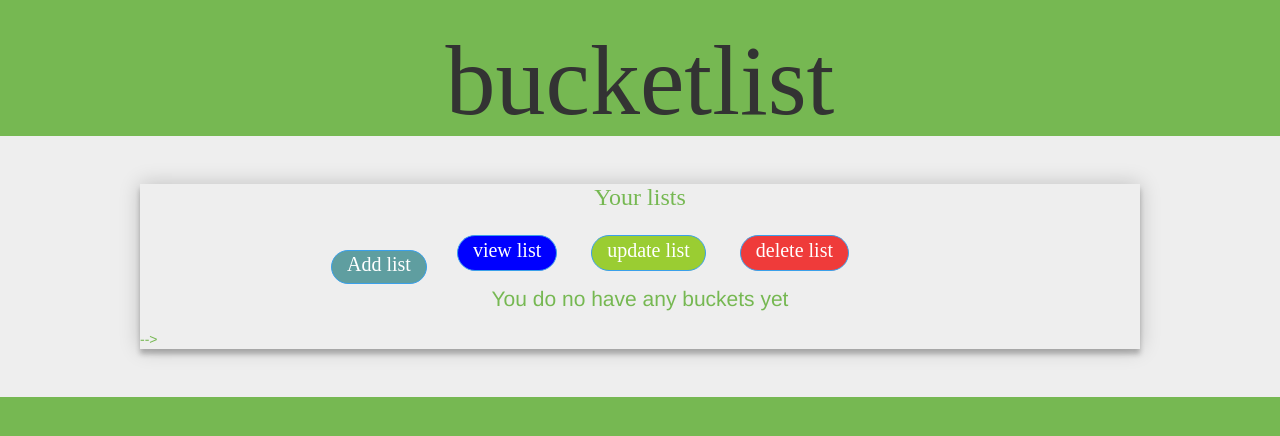
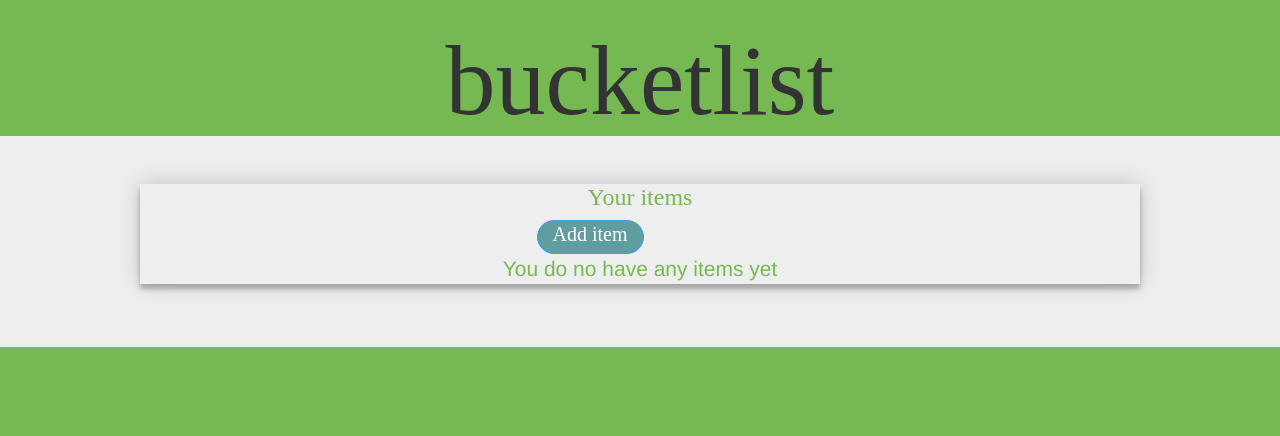
Before and after one commit to Thegaijin/Thebucketlist, a Flask app: template app/templates/items.html in a window 1280 px wide. Shown: the top 436 px of the page. Run offline with Flask 2, Linux system fonts and the light colour scheme; the template is opened without the code that fills it, so the values that code supplies are empty; some libraries are stand-ins or nearby versions; some web fonts are replaced.

Commit message:
Adding all changes before switching to master branch

```diff
--- a/app/models/users.py
+++ b/app/models/users.py
@@ -102,7 +102,9 @@ class User(object):
 
         for key in self.user_bucketlists:
             if key == list_name:
-                self.user_bucketlists[list_name].display_items()
+                items_in_list = self.user_bucketlists[list_name].display_items(
+                )
+                return items_in_list
             else:
                 return "The list {} does not exist".format(list_name)
 
--- a/app/templates/items.html
+++ b/app/templates/items.html
@@ -4,13 +4,13 @@
 
     <div class="">
         <span id='lists-header'>
-            <h3 >Your lists</h3>
+            <h3 >Your items</h3>
         </span>
         <div class="list-buttons">
             <ul>
                 <li>
                     <button type="button" class="btn btn-primary btn-lg" data-toggle="modal" data-target="#myModal">
-                        Add list
+                        Add item
                     </button>
 
                     <!-- Modal -->
@@ -21,22 +21,22 @@
                                     <button type="button" class="close" data-dismiss="modal" aria-label="Close">
                                         <span aria-hidden="true">&times;</span>
                                     </button>
-                                    <h4 class="modal-title" id="myModalLabel">Enter your list name</h4>
+                                    <h4 class="modal-title" id="myModalLabel">Enter your item name</h4>
                                 </div>
                                 <div class="modal-body">
                                     <!--Add form-->
-                                    <form method="POST" action="/lists" class="list-form_ list">
+                                    <form method="POST" action="/items" class="list-form_ list">
                                         <div class="container">
                                             <div class="input-group">
 
-                                                <input type="text" id="tbox" name='list_name' placeholder="list name" class="form-control">
+                                                <input type="text" id="tbox" name='item_name' placeholder="item name" class="form-control">
                                                 <input type="text" id="tbox" name='description' placeholder="description" class="form-control">
                                             </div>
                                         </div>
 
                                         <div class="modal-footer">
                                             <div class="col-md-7 col-md-offset-2">
-                                                <input type="submit" class="btn btn-primary" value="Save list">
+                                                <input type="submit" class="btn btn-primary" value="Save item">
                                             </div>
                                         </div>
                                     </form>
@@ -44,27 +44,11 @@
                             </div>
                         </div>
                     </div>
-
-                    <li>
-                        <span class="new-list">
-                                        <input type="submit" name="view list" value="view list" class="view-list btn">
-                                        </span>
-                    </li>
-                    <li>
-                        <span class="new-list">
-                                        <input type="submit" name="update list" value="update list" class="update-list btn">
-                                        </span>
-                    </li>
-                    <li>
-                        <span class="new-list">
-                                        <input type="submit" name="delete list" value="delete list" class="delete-list btn">
-                                        </span>
-                    </li>
             </ul>
         </div>
 
         <!--TABLE-->
-        {% if userbuckets %}
+        {% if items_in_list %}
         <div class="buckets-table">
             <table class="table table-condensed table-bordered">
                 <tr>
@@ -73,22 +57,21 @@
                     <th>Items</th>
                 </tr>
                 <tbody>
-                    {% for bucket in userbuckets %}
+                    {% for item in items_in_list %}
                     <tr>
-                        <td>{{ bucket}}</td>
-                        <td>{{ userbuckets[bucket].details }}</td>
-                        <td><a href="items.html">view items<a></td>
+                        <td>{{ item }}</td>
+                        <td>{{ items_in_list[item].details }}</td>
+
                     </tr>
                     {% endfor %}
                 </tbody>
             </table>
         </div>
-        <!--{% else %}
+        {% else %}
         <span id='empty-lists'>
-                <p class="text-center">You do no have any buckets yet</p>
-            </span>
-        {% endif %}-->
+                <p class="text-center">You do no have any items yet</p>
+            </span> {% endif %}
 
-        </div>
     </div>
-    {% endblock %}
+</div>
+{% endblock %}
```
Also changed, not shown: app/templates/lists.html (+12 -14 lines), app/views.py (+12 -4 lines).
